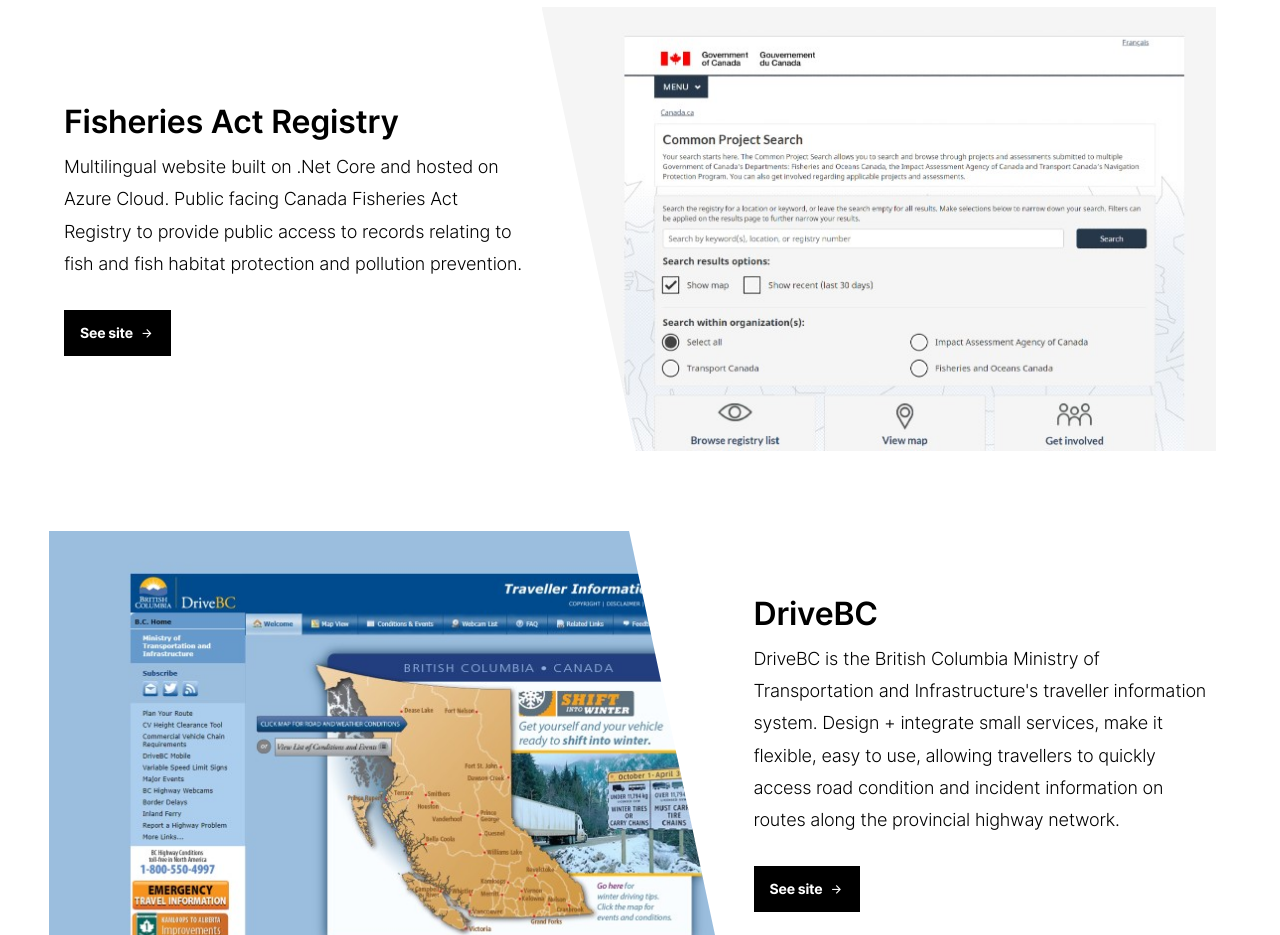
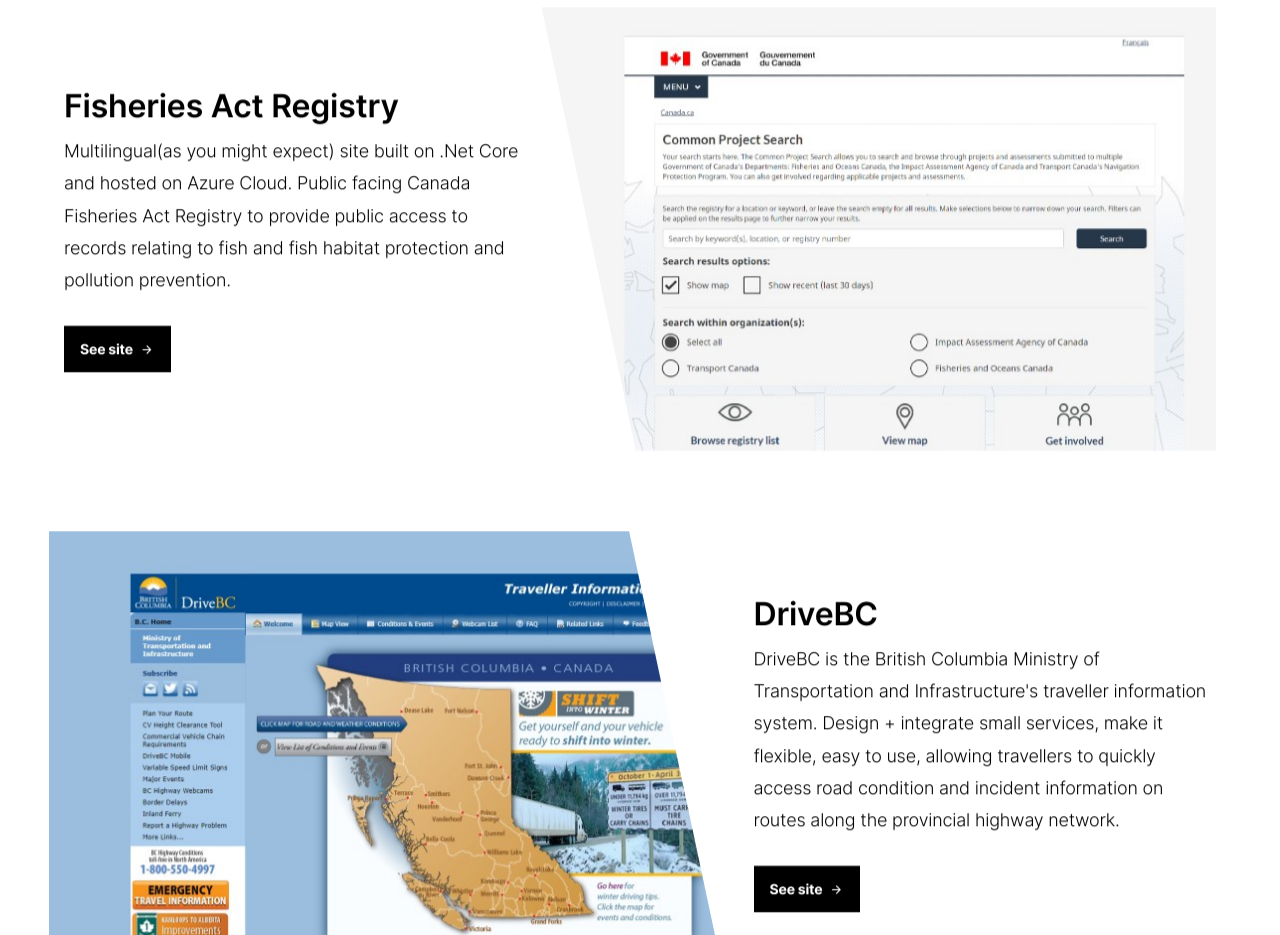
Before and after one commit to eway-wow/eway-wow.github.io, a plain HTML site: page index.html in a window 1280 px wide. Shown: the part 2760-3695 px from the top of the page. Drawn offline with Linux system fonts and the light colour scheme; some packages are replaced by stand-ins of ours; a web font is replaced by a local one.

Commit message:
Update index.html

```diff
--- a/index.html
+++ b/index.html
@@ -447,7 +447,7 @@
       <div class="col-12 col-md-5 mt-4 mt-md-0 my-md-auto">
         <h3>Fisheries Act Registry</h3>
         <p class="lead">
-          Multilingual website built on .Net Core and hosted on Azure Cloud. Public facing Canada Fisheries Act Registry to provide public access to records relating to fish and fish habitat protection and pollution prevention.
+          Multilingual(as you might expect) site built on .Net Core and hosted on Azure Cloud. Public facing Canada Fisheries Act Registry to provide public access to records relating to fish and fish habitat protection and pollution prevention.
         </p>
         <a href="https://common-project-search.canada.ca/" class="btn btn-primary" target="_blank"
           >See site<i class="icon-arrow-right"></i
```
